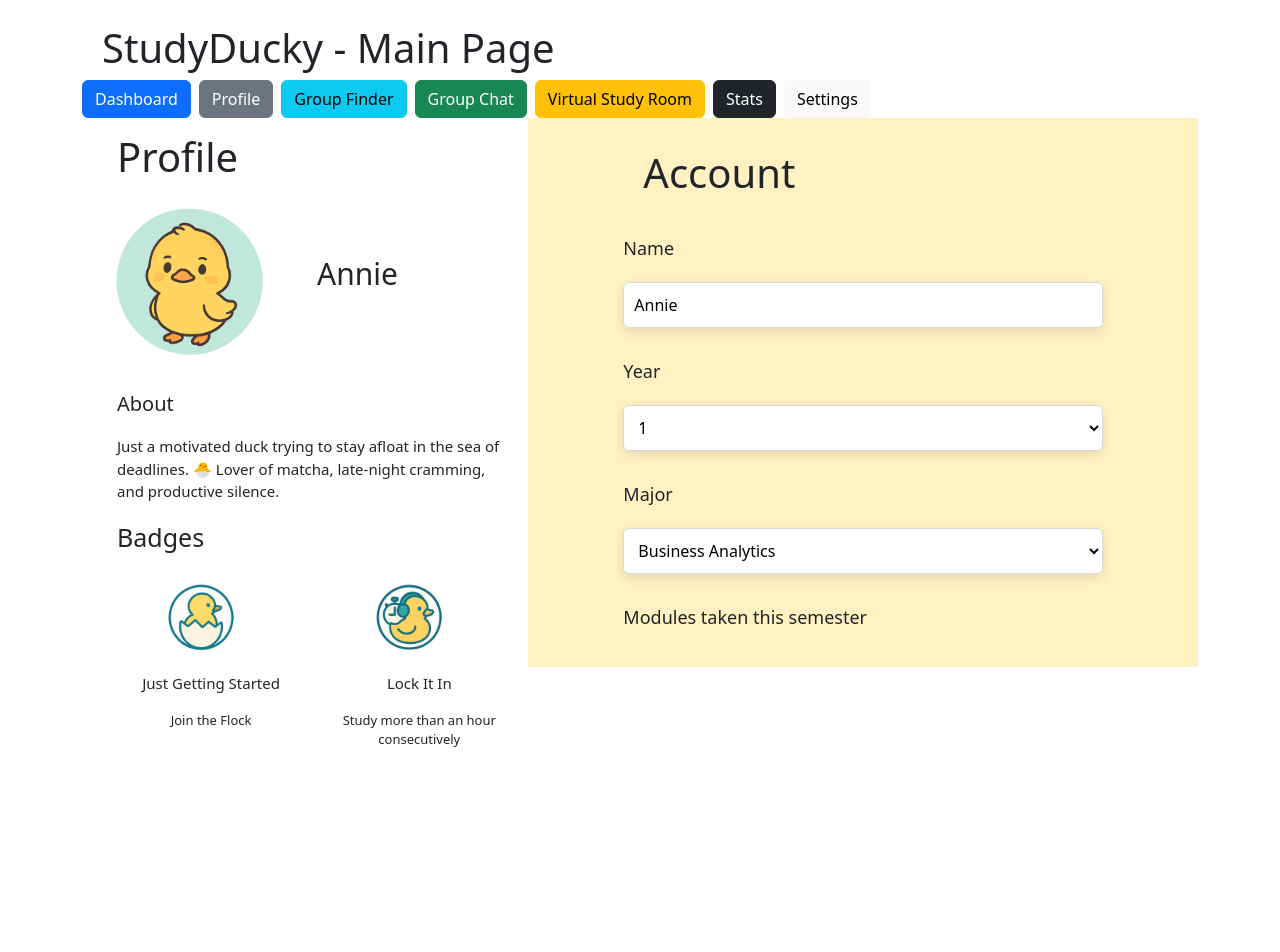
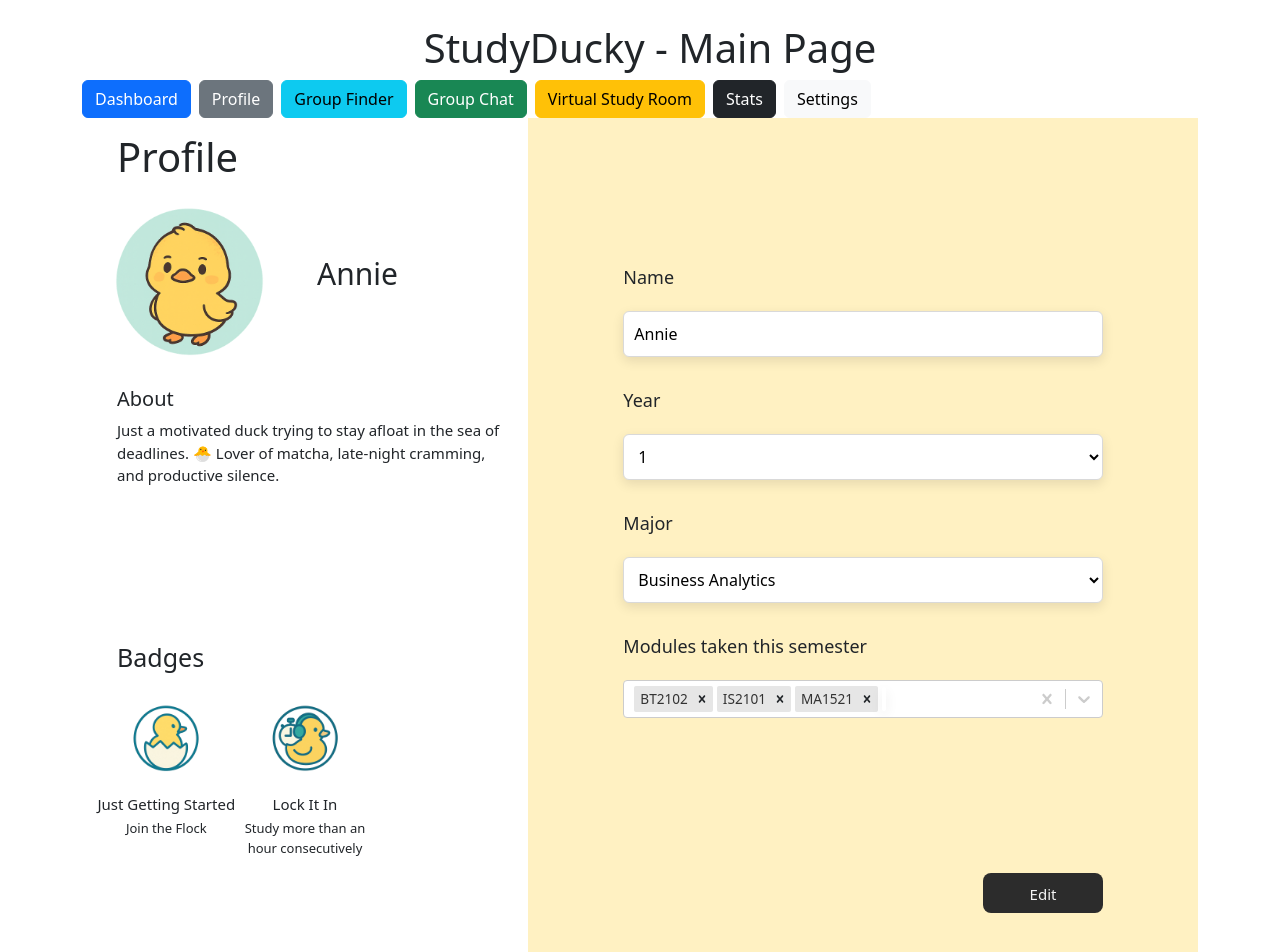
Before and after one commit to zixuantan/Orbital-25, a React (Create React App) app in the folder studyducky/: page /profile in a window 1280 px wide. Shown: the top 952 px of the page. Before the commit the page ends 800 px from the top, so only its background shows below. Built offline with nearby package versions, Linux system fonts and the light colour scheme.

Commit message:
aligned everything like the mockup and added last elements of modules and button

```diff
--- a/studyducky/src/pages/Profile.css
+++ b/studyducky/src/pages/Profile.css
@@ -2,7 +2,7 @@
     background-color: #fff;
     display: flex;
     flex-direction: row;
-    height: 100%
+    height: 130vh;
 }
 
 .profile-side {
@@ -24,8 +24,7 @@
 h1 {
     font-size: 35px;
     margin-left: 20px;
-    text-align: left;
-
+    align-items: left;
 }
 
 .details {
@@ -43,6 +42,7 @@ h1 {
     display: flex;
     flex-direction: column;
     gap: 15px;
+    margin-top: 100px;
 }
 
 label {
@@ -67,10 +67,11 @@ p {
 
 #about {
     font-size: 20px;
-    margin-top: 15px;
+    margin-top: 10px;
+    margin-bottom: 5px;
 }
 
-#desc, #first-title, #second-title {
+#desc {
     font-size: 15px;
 }
 
@@ -86,7 +87,7 @@ p {
 }
 
 .first, .second {
-    width: 50%;
+    width: 33.3%;
     height: 50%;
     display: flex;
     flex-direction: column;
@@ -94,6 +95,27 @@ p {
     text-align: center;
 }
 
+#first-title, #second-title {
+    font-size: 15px;
+    margin: 0 0 4px 0;
+}
+
 #first-desc, #second-desc {
     font-size: 13px;
+    text-align: center;
+    margin: 0;
 }
+
+.edit-btn {
+    background-color: #2c2c2c;
+    color: #f5f5f5;
+    padding: 10px;
+    width: 120px;
+    height: 40px;
+    border: #2C2C2C;
+    border-radius: 8px;
+    font-size: 15px;
+    margin-top: 140px;
+    margin-left: auto;
+    cursor: pointer;
+}
--- a/studyducky/src/pages/Profile.js
+++ b/studyducky/src/pages/Profile.js
@@ -1,28 +1,43 @@
-import React from "react";
+import React, { useState } from "react";
+import Select from 'react-select';
 import "./Profile.css";
 
+const modsOption = [
+  { value: 'BT2102', label: 'BT2102' },
+  { value: 'IS1108', label: 'IS1108' },
+  { value: 'IS2101', label: 'IS2101' },
+  { value: 'CS2030', label: 'CS2030' },
+  { value: 'MA1521', label: 'MA1521' },
+];
+
 function Profile() {
+	const [selectedMods, setSelectedMods] = useState(modsOption.filter(mod =>
+		['BT2102', 'IS2101', 'MA1521'].includes(mod.value)));
+
 	return (
 		<div className="overall-container">
 			<div className="profile-side">
+
 				<h1>Profile</h1>
+
 				<div className="details">
 					<div className="prof">
 
 						<img src="profilepic.png" alt="profile" width="185" height="185"></img>
 
 						<p>Annie</p>
+
 					</div>
+
 					<p id="about">About</p>
 					<p id="desc">Just a motivated duck trying to stay afloat in the sea of deadlines. 🐣
 					Lover of matcha, late-night cramming, and productive silence.</p>
+
 				</div>
 
 				<p id="badge">Badges</p>
 
 				<div className="badge-section">
-
-
 					<div className="first">
 
 						<img src="firstbadge.png" alt="Just Getting Started" width="100" height="100"></img>
@@ -30,7 +45,6 @@ function Profile() {
 						<p id="first-desc">Join the Flock</p>
 
 					</div>
-
 					<div className="second">
 
 						<img src="lockbadge.png" alt="Lock It In" width="100" height="100"></img>
@@ -38,15 +52,10 @@ function Profile() {
 						<p id="second-desc">Study more than an hour consecutively</p>
 
 					</div>
-
 				</div>
-
 			</div>
-
 			<div className="account-side">
-
 				<div className="form-container">
-					<h1>Account</h1>
 
 					<label>Name</label>
 					<input type="text" value="Annie" readonly/>
@@ -69,10 +78,17 @@ function Profile() {
 					</select>
 
 					<label>Modules taken this semester</label>
+					<Select
+					options={modsOption}
+        			isMulti
+        			value={selectedMods}
+        			onChange={setSelectedMods}
+					/>
+
+					<button type="submit" className="edit-btn">Edit</button>
 
 				</div>
 			</div>
-
 		</div>
 	);
 }
```
